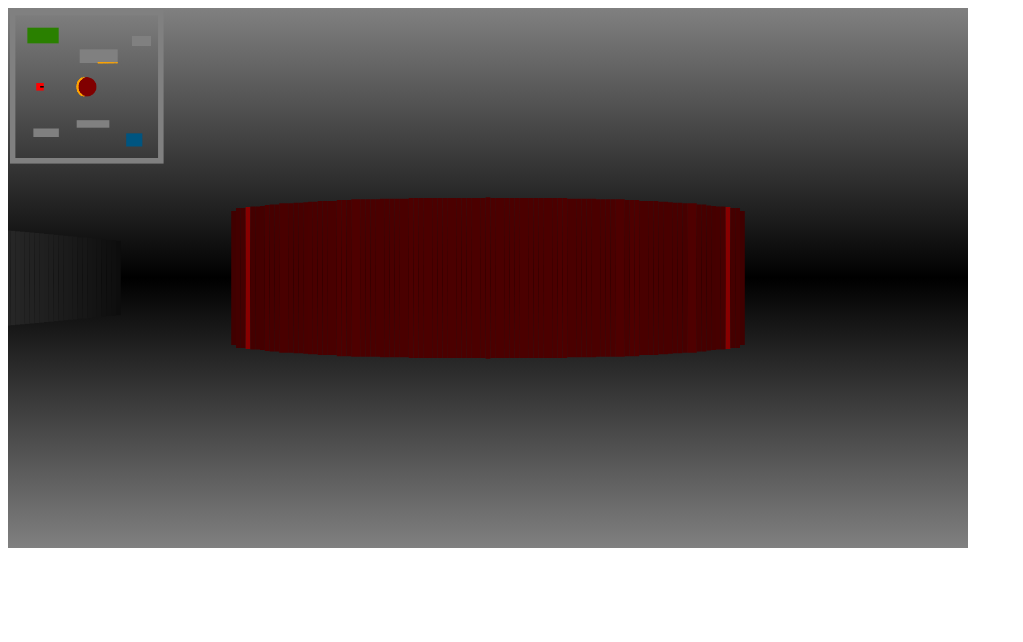
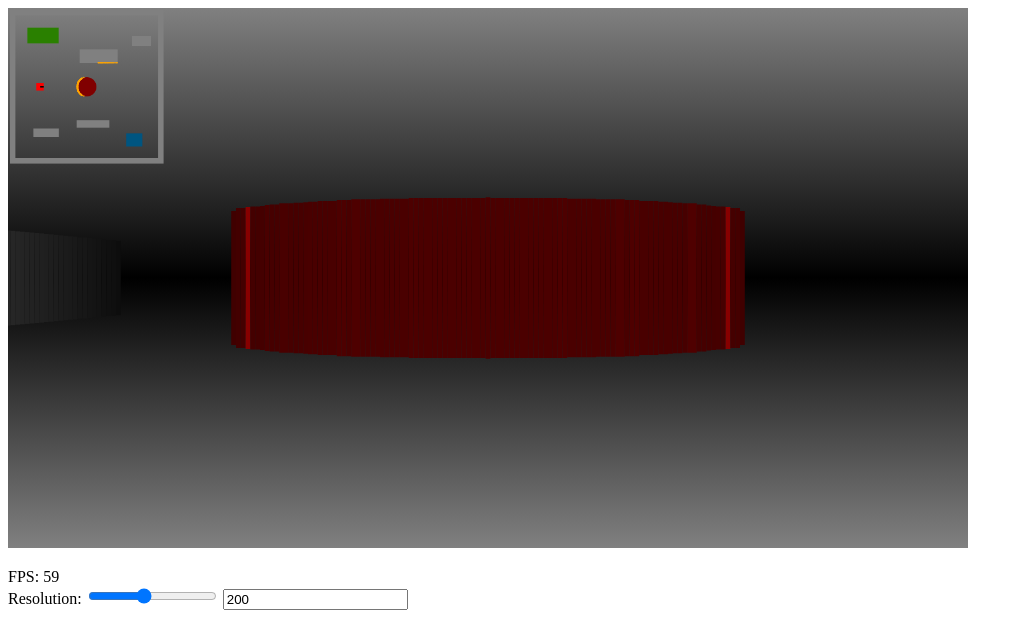
Before and after one commit to yikuansun/ace-descending, a SvelteKit app: page / in a window 1280 px wide. Shown: the top 642 px of the page, without its empty margins (0-1023 px from the left). Built offline with nearby package versions, Linux system fonts and the light colour scheme.

Commit message:
Create debugger
Lowkey the FPS difference between resolution 200 and 400 is insignificant

```diff
--- a/src/routes/+page.svelte
+++ b/src/routes/+page.svelte
@@ -46,10 +46,11 @@
     let keysPressed = {};
 
     let lastTime = (new Date()).getTime();
+    let deltaTime = 0;
     function gameLoop() {
         // adjust speeds to be in pixels per second
         let startTime = (new Date()).getTime();
-        let deltaTime = (startTime - lastTime) / 1000;
+        deltaTime = (startTime - lastTime) / 1000;
         lastTime = startTime;
 
         if (keysPressed["ArrowLeft"]) {
@@ -178,3 +179,11 @@
             stroke="rgb({colorFoggy[0]}, {colorFoggy[1]}, {colorFoggy[2]})" stroke-width={thickness} />
     {/each}
 </svg>
+
+<p>
+    FPS: {(1 / deltaTime).toFixed(0)} <br />
+    Resolution:
+    <input type="range" min="50" max="400" bind:value={camera.resolution} />
+    <input type="number" bind:value={camera.resolution} />
+    <br />
+</p>
```
